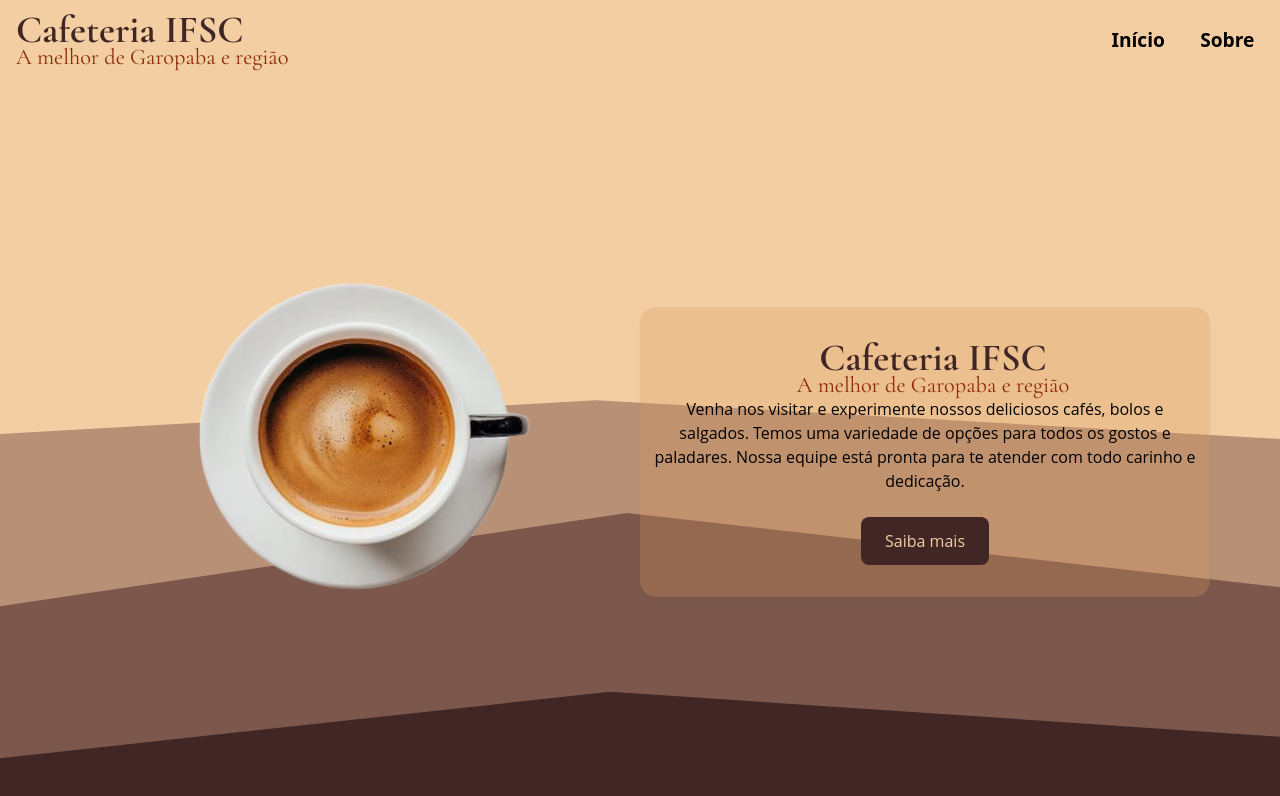
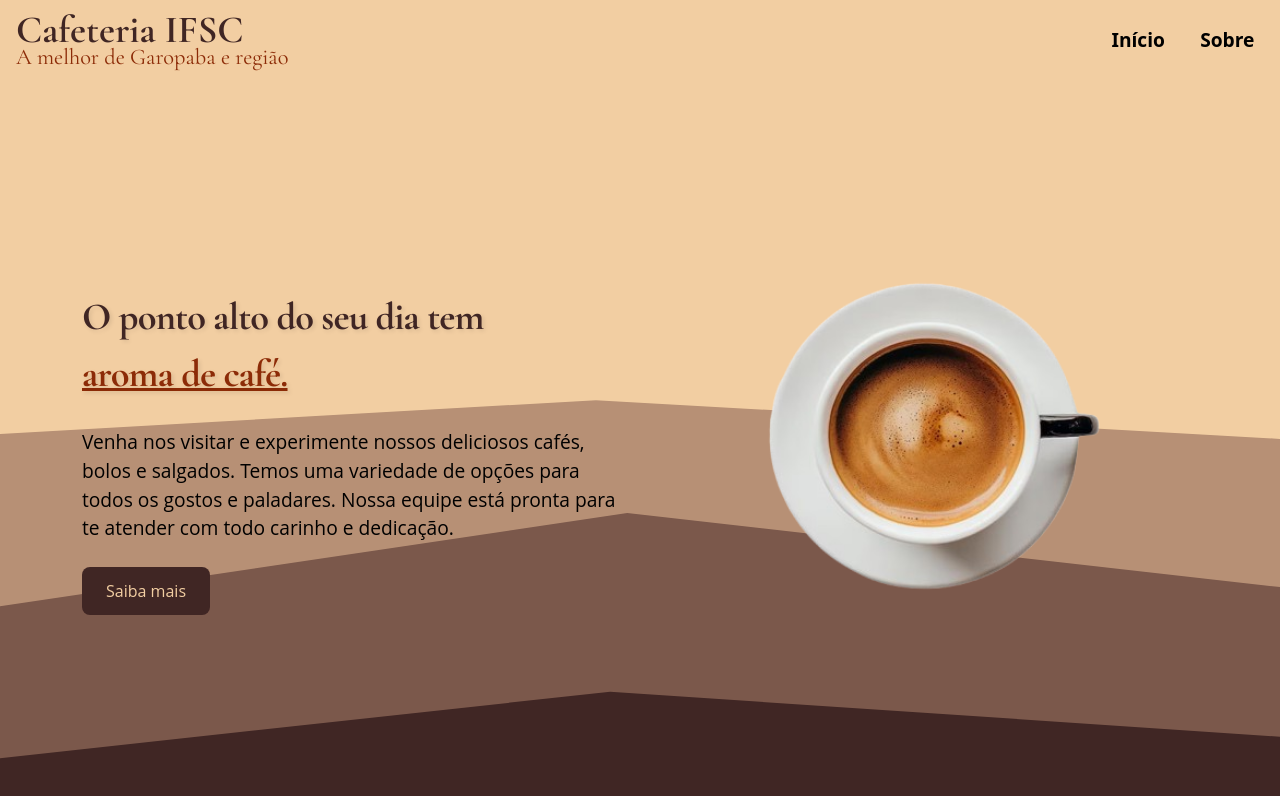
Before and after one commit to igorgp06/Cafeteria-IFSC, a plain HTML site: page index.html in a window 1280 px wide. Shown: the top 796 px of the page. Drawn offline with nearby package versions, Linux system fonts and the light colour scheme.

Commit message:
[WORK 1.4] Conclusão da seção hero e adição do AOS no projeto.

```diff
--- a/assets/css/index/partials/hero.css
+++ b/assets/css/index/partials/hero.css
@@ -21,29 +21,48 @@
 }
 
 .hero-text {
-    border-radius: 1rem;
-    padding: 2rem;
-    background-color: #d9965b44;
-    box-shadow: 0 4px 8px rgba(0, 0, 0, 0.027);
     display: flex;
     flex-direction: column;
-    align-items: center;
-    justify-content: center;
+    align-items: start;
+    justify-content: start;
+    text-align: start;
     max-width: 600px;
-    text-align: center;
+    transition: all ease-in-out 0.3s;
+    margin-top: 2rem;
+}
+
+.hero-title {
+    font-size: 2.4rem;
+    color: var(--color-5);
+    font-weight: 700;
+    margin: 0;
+    font-family: var(--emphasis-text);
+    text-shadow: 2px 2px 4px rgba(0, 0, 0, 0.1);
+    letter-spacing: -0.05rem;
     transition: all ease-in-out 0.3s;
 }
 
-.hero-text:hover {
-    background-color: #d9965b88;
-    box-shadow: 0 6px 12px rgba(0, 0, 0, 0.1);
-    transform: scale(1.02);
+.hero-title span {
+    color: var(--color-4);
+    letter-spacing: -0.05rem;
+    text-decoration: underline;
+    transition: all ease-in-out 0.3s;
+}
+
+.hero-title:hover  {
+    color: var(--color-4);
+    text-shadow: 2px 2px 4px rgba(0, 0, 0, 0.2);
+    font-size: 2.6rem;
+}
+
+.hero-title:hover span {
+    color: var(--color-5);
 }
 
 .hero-description {
-    font-size: 1rem;
+    font-size: 1.2rem;
     color: black;
-    margin-bottom: 1.5rem;
+    margin: 1.5rem 0 1.5rem 0;
     font-family: var(--normal-text);
 }
 
--- a/index.html
+++ b/index.html
@@ -13,6 +13,10 @@
     <!-- bootstrap -->
     <link href="https://cdn.jsdelivr.net/npm/bootstrap@5.3.7/dist/css/bootstrap.min.css" rel="stylesheet"
         integrity="sha384-LN+7fdVzj6u52u30Kp6M/trliBMCMKTyK833zpbD+pXdCLuTusPj697FH4R/5mcr" crossorigin="anonymous">
+
+    <!-- aos -->
+    <link href="https://unpkg.com/aos@2.3.1/dist/aos.css" rel="stylesheet">
+    <script src="https://unpkg.com/aos@2.3.1/dist/aos.js"></script>
 </head>
 
 <body>
@@ -39,24 +43,25 @@
     <main class="hero" id="hero">
         <div class="container">
             <div class="row align-items-center justify-content-center">
-                <div class="col-6 d-flex flex-column justify-content-center align-items-start">
+                <div class="col-12 col-md-6 d-flex flex-column justify-content-start align-items-start g-4 hero-text">
+                    <a class="hero-title" href="#hero" data-aos="fade-right" data-aos-duration="800">
+                        O ponto alto do seu dia tem <br>
+                        <span>aroma de café.</span>
+                    </a>
+                    <p class="hero-description" data-aos="fade-right" data-aos-duration="1000">Venha nos visitar e
+                        experimente nossos deliciosos cafés, bolos e
+                        salgados. Temos uma variedade de opções para todos os gostos e paladares. Nossa
+                        equipe está pronta para te atender com todo carinho e dedicação.</p>
+                    <a href="#about" class="hero-btn" data-aos="fade-right" data-aos-duration="1200">Saiba mais</a>
+                </div>
+
+                <div class="col-12 col-md-6 d-flex flex-column justify-content-center align-items-start"
+                    data-aos="fade-left" data-aos-duration="1200">
                     <div class="hero-img-container">
-                        <img class=" hero-img" src="./assets/static/imgs/coffe-hero.png" alt="imagem de café">
+                        <img class="hero-img" src="./assets/static/imgs/coffe-hero.png" alt="imagem de uma xícara café">
                     </div>
                 </div>
-
-                <div class="col-6 d-flex flex-column justify-content-center align-items-center g-4 hero-text">
-                    <a class="logo" href="#hero">
-                        <span class="logo-titulo">Cafeteria IFSC</span>
-                        <span class="logo-subtitulo">A melhor de Garopaba e região</span>
-                    </a>
-                    <p class="hero-description">Venha nos visitar e experimente nossos deliciosos cafés, bolos e
-                        salgados. Temos uma variedade de opções para todos os gostos e paladares. Nossa
-                        equipe está pronta para te atender com todo carinho e dedicação.</p>
-                    <a href="#about" class="hero-btn">Saiba mais</a>
-                </div>
             </div>
-        </div>
         </div>
     </main>
 
@@ -88,6 +93,11 @@
         integrity="sha384-ndDqU0Gzau9qJ1lfW4pNLlhNTkCfHzAVBReH9diLvGRem5+R9g2FzA8ZGN954O5Q"
         crossorigin="anonymous"></script>
     <link rel="stylesheet" href="https://cdn.jsdelivr.net/npm/bootstrap-icons@1.13.1/font/bootstrap-icons.min.css">
+
+    <!-- aos init -->
+    <script>
+        AOS.init();
+    </script>
 </body>
 
 </html>
```
